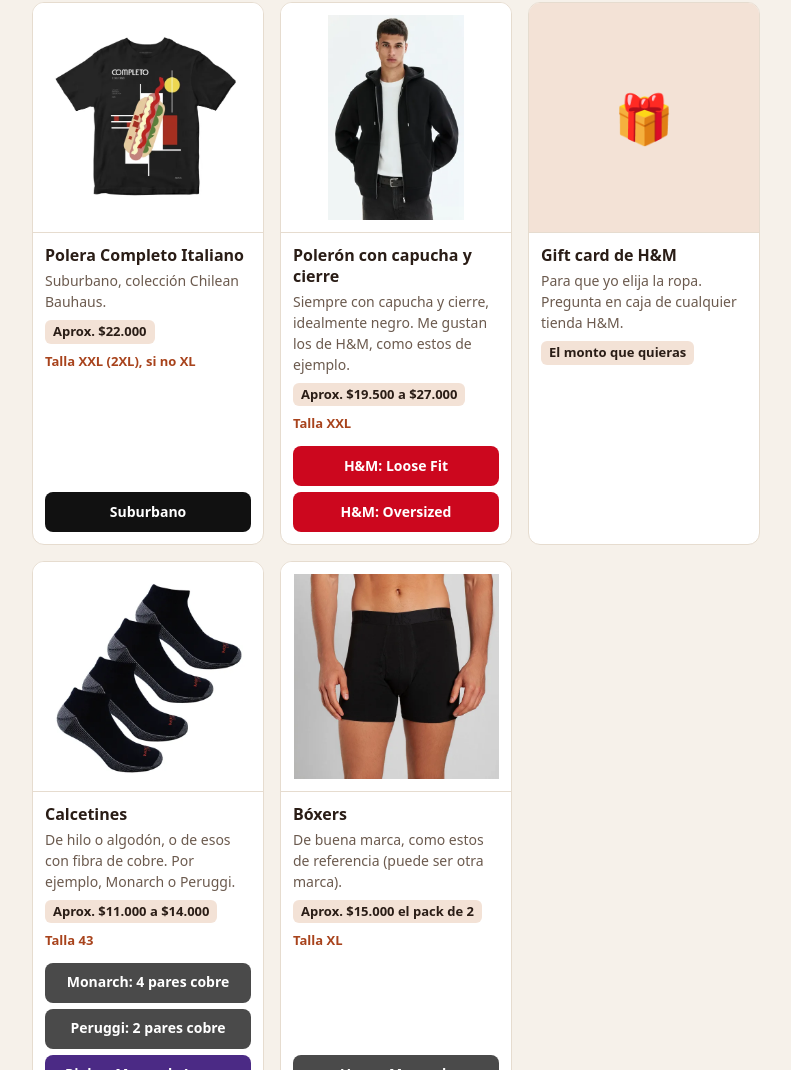
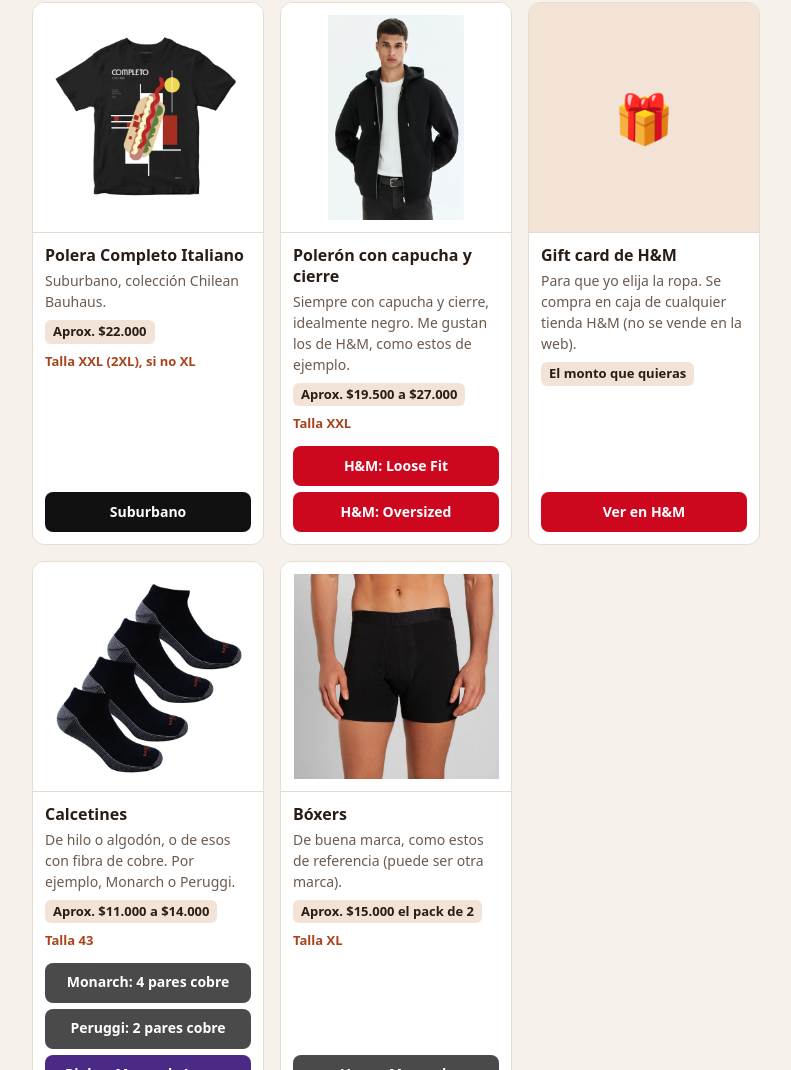
Before and after one commit to ggerena/ggerena.github.io, a plain HTML site: page cumple-2026/index.html in a window 1280 px wide. Shown: the part 4299-5369 px from the top of the page, without its empty margins (244-1035 px from the left). Drawn offline with Linux system fonts and the light colour scheme.

Commit message:
feat: enlace a la gift card de H&M

```diff
--- a/cumple-2026/index.html
+++ b/cumple-2026/index.html
@@ -547,8 +547,9 @@ footer {
         <div class="photo emoji" aria-hidden="true">🎁</div>
         <div class="body">
           <h3>Gift card de H&amp;M</h3>
-          <p>Para que yo elija la ropa. Pregunta en caja de cualquier tienda H&amp;M.</p>
+          <p>Para que yo elija la ropa. Se compra en caja de cualquier tienda H&amp;M (no se vende en la web).</p>
           <span class="price">El monto que quieras</span>
+          <span class="links"><a class="store hm" href="https://cl.hm.com/servicio-al-cliente/tarjeta-de-regalo" target="_blank" rel="noopener">Ver en H&amp;M<span class="sr-only"> (se abre en otra pestaña)</span></a></span>
         </div>
       </div>
     </li>
```
